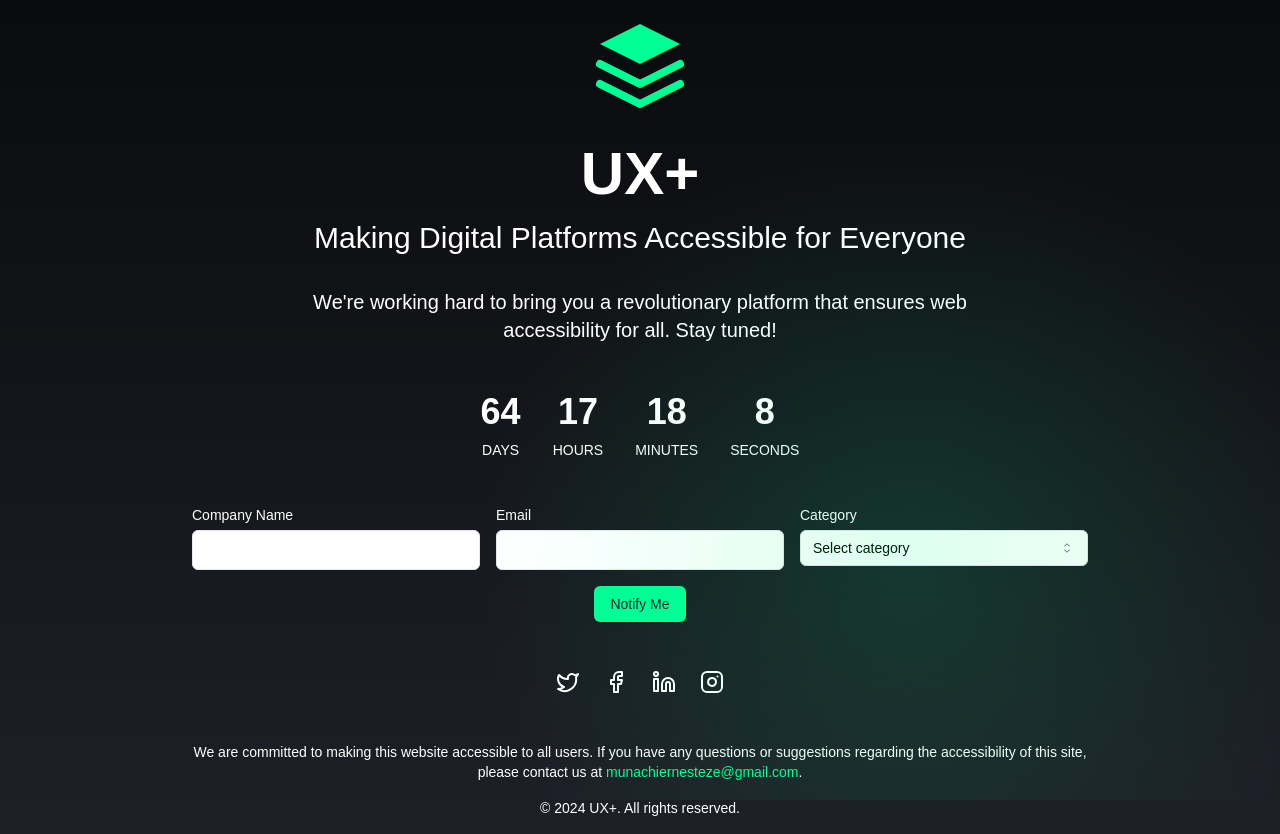
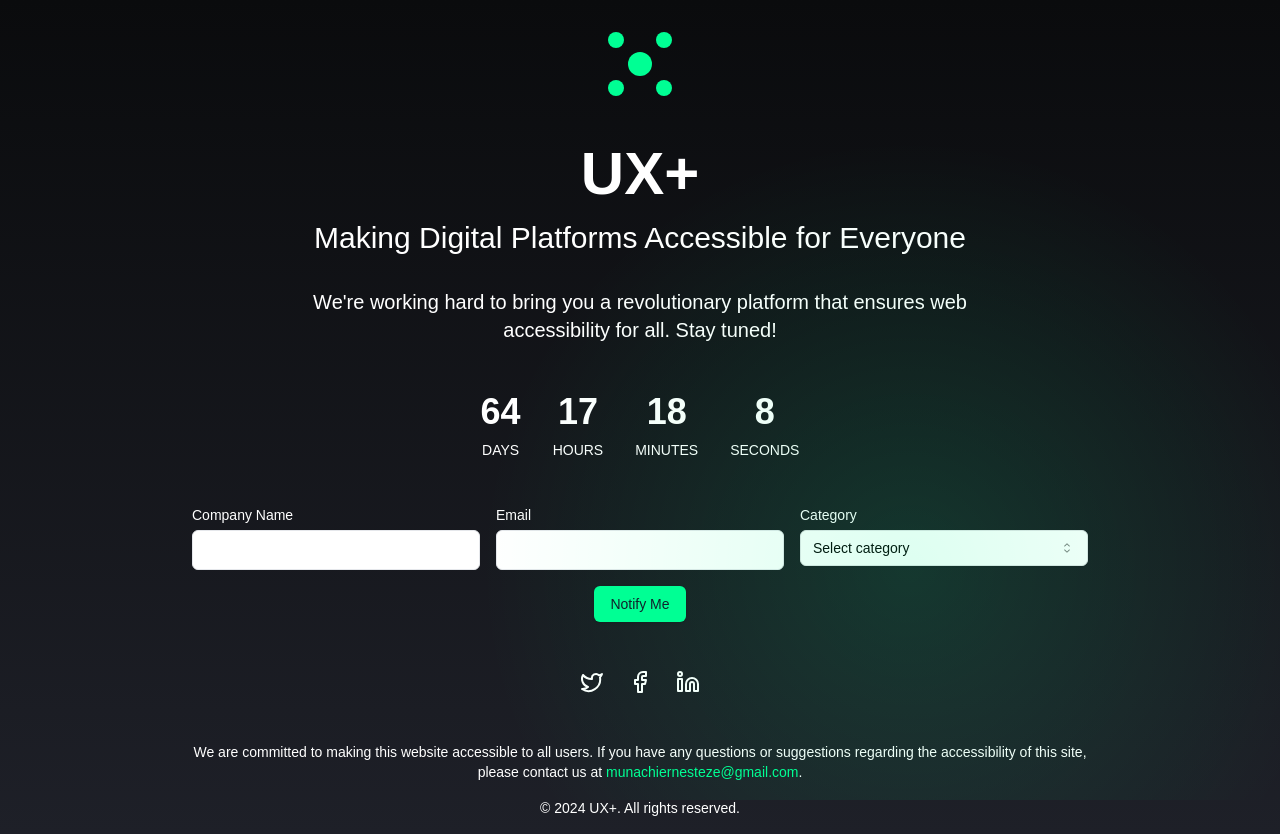
Before and after one commit to Munasco/inclusivex, a Next.js app: page /coming-soon in a window 1280 px wide. Built offline with nearby package versions, Linux system fonts and the light colour scheme.

Commit message:
Updated to UX+

```diff
--- a/app/coming-soon/page.tsx
+++ b/app/coming-soon/page.tsx
@@ -7,10 +7,17 @@ import {Select, SelectContent, SelectItem, SelectTrigger, SelectValue} from "@/c
 import {Label} from "@/components/ui/label"
 import {Facebook, Instagram, Linkedin, Twitter} from 'lucide-react'
 import Countdown, {CountdownRenderProps} from "react-countdown"
-import {ChangeEvent, FormEvent, useState, useRef, useEffect} from "react"; // Import the countdown library
+import {ChangeEvent, FormEvent, useEffect, useRef, useState} from "react";
+import Logo from "@/app/logo.svg";
+import Link from "next/link"; // Import the countdown library
 
 const sleekGreen = "#00FF94"
 const targetDate = new Date("2024-11-30T00:00:00")
+
+const socialLinks = [
+    { href: "https://twitter.com/theaccessibilitycompany", label: "Follow us on Twitter", Icon: Twitter },
+    { href: "https://facebook.com/theaccessibilitycompany", label: "Follow us on Facebook", Icon: Facebook },
+    { href: "https://linkedin.com/company/theaccessibilitycompany", label: "Follow us on LinkedIn", Icon: Linkedin }];
 
 // Custom renderer for the countdown
 const CountdownRenderer = ({days, hours, minutes, seconds, completed}: CountdownRenderProps) => {
@@ -81,16 +88,9 @@ export default function Page() {
                 transition={{duration: 0.8}}
                 className="text-center max-w-4xl w-full"
             >
-                <svg className="w-24 h-24 mx-auto mb-8" viewBox="0 0 24 24" fill="none"
-                     xmlns="http://www.w3.org/2000/svg">
-                    <path d="M12 2L2 7L12 12L22 7L12 2Z" fill={sleekGreen}/>
-                    <path d="M2 17L12 22L22 17" stroke={sleekGreen} strokeWidth="2" strokeLinecap="round"
-                          strokeLinejoin="round"/>
-                    <path d="M2 12L12 17L22 12" stroke={sleekGreen} strokeWidth="2" strokeLinecap="round"
-                          strokeLinejoin="round"/>
-                </svg>
+                <Link href="/"><Logo className="w-24 h-24 mx-auto mb-8"/>
+                    <h1 className="text-4xl md:text-6xl font-bold mb-4">UX+</h1></Link>
 
-                <h1 className="text-4xl md:text-6xl font-bold mb-4">UX+</h1>
                 <p className="text-2xl md:text-3xl mb-8">Making Digital Platforms Accessible for Everyone</p>
                 <p className="text-xl mb-12 max-w-2xl mx-auto">
                     We&#39;re working hard to bring you a revolutionary platform that ensures web accessibility for all.
@@ -158,18 +158,19 @@ export default function Page() {
                             />
                         </div>
                     )}
-                    <Button type="submit" className="bg-sleek-green text-gray-900 hover:bg-[rgba(0,255,148,0.6)] w-full md:w-auto">
+                    <Button type="submit"
+                            className="bg-sleek-green text-gray-900 hover:bg-[rgba(0,255,148,0.6)] w-full md:w-auto">
                         Notify Me
                     </Button>
                 </form>
 
                 <div className="flex justify-center space-x-6 mb-12">
-                    {[Twitter, Facebook, Linkedin, Instagram].map((Icon, index) => (
+                    {socialLinks.map(({href, label, Icon}, index) => (
                         <a
                             key={index}
-                            href="#"
+                            href={href}
                             className="text-white hover:text-sleek-green transition-colors"
-                            aria-label={`Follow us on ${Icon.name}`}
+                            aria-label={label}
                         >
                             <Icon className="w-6 h-6"/>
                         </a>
--- a/app/page.tsx
+++ b/app/page.tsx
@@ -7,6 +7,7 @@ import Image from "next/image"
 import {Button} from "@/components/ui/button"
 import {Input} from "@/components/ui/input"
 import VisionSection from "@/app/visionSection";
+import Logo from "./logo.svg";
 
 import {
     Activity,
@@ -211,18 +212,11 @@ export default function LandingPage() {
                 <div className="container mx-auto px-4 py-4 flex items-center justify-between">
                     <Link href="/" className="text-2xl font-bold text-gray-800 flex flex-col items-start">
                         <div className="flex items-center">
-                            <svg className="w-8 h-8 mr-2" viewBox="0 0 24 24" fill="none"
-                                 xmlns="http://www.w3.org/2000/svg">
-                                <circle cx="6" cy="6" r="2" fill="#00FF94"/>
-                                <circle cx="18" cy="6" r="2" fill="#00FF94"/>
-                                <circle cx="6" cy="18" r="2" fill="#00FF94"/>
-                                <circle cx="18" cy="18" r="2" fill="#00FF94"/>
-                                <circle cx="12" cy="12" r="3" fill="#00FF94"/>
-                            </svg>
+                            <Logo className="w-8 h-8 mr-2 text"/>
                             <span className="text-gray-300">UX+</span>
                         </div>
                         <span
-                            className="text-sm font-normal text-gray-600 ml-10">By TheAccessibilityCompany, Inc.</span>
+                            className="text-sm font-normal text-gray-600 ml-10 font-mono">By TheAccessibilityCompany, Inc.</span>
                     </Link>
                     <nav className="hidden md:flex space-x-6">
                         <NavLink href="/coming-soon">Documentation</NavLink>
--- a/next.config.mjs
+++ b/next.config.mjs
@@ -16,6 +16,31 @@ const nextConfig = {
             },
         ],
     },
+    webpack(config) {
+        // Grab the existing rule that handles SVG imports
+        const fileLoaderRule = config.module.rules.find(rule => rule.test?.test?.('.svg'));
+
+        config.module.rules.push(
+            // Reapply the existing rule, but only for svg imports ending in ?url
+            {
+                ...fileLoaderRule,
+                test: /\.svg$/i,
+                resourceQuery: /url/ // *.svg?url
+            },
+            // Convert all other *.svg imports to React components
+            {
+                test: /\.svg$/i,
+                issuer: fileLoaderRule.issuer,
+                resourceQuery: { not: [...fileLoaderRule.resourceQuery.not, /url/] }, // exclude if *.svg?url
+                use: ['@svgr/webpack']
+            }
+        );
+
+        // Modify the file loader rule to ignore *.svg, since we have it handled now.
+        fileLoaderRule.exclude = /\.svg$/i;
+
+        return config;
+    },
 };
 
 export default nextConfig;
--- a/package.json
+++ b/package.json
@@ -28,6 +28,7 @@
     "tailwindcss-animate": "^1.0.7"
   },
   "devDependencies": {
+    "@svgr/webpack": "^8.1.0",
     "@types/node": "^20",
     "@types/react": "^18",
     "@types/react-dom": "^18",
```
Also changed, not shown: app/logo.svg, 1 other file (tests, documents, lock files or other folders).
